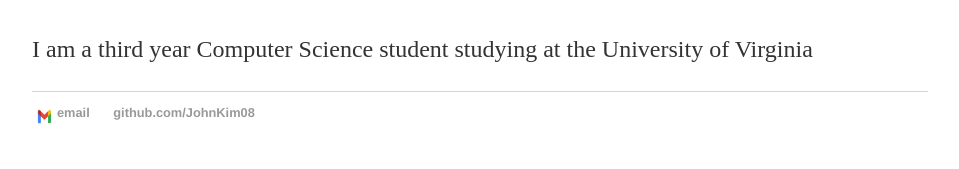
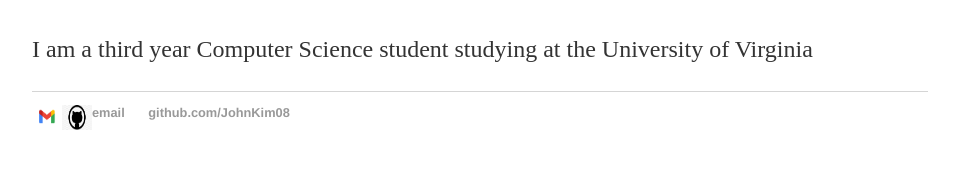
Before and after one commit to JohnKim08/JohnKim08.github.io, a Jekyll site: the page built from index.html, in a window 1280 px wide. Shown: the part 164-333 px from the top of the page, without its empty margins (160-1119 px from the left). Built offline with Jekyll 4.4.1, drawn with Linux system fonts in a browser that asks for light colours.

Commit message:
Adding two logoa

```diff
--- a/_layouts/default.html
+++ b/_layouts/default.html
@@ -21,8 +21,9 @@
 			</div><!-- /.container -->
 			<footer>
 	    		<ul>
-					<img src="/JohnKim08.github.io/pictures/Gmail-logo.png" alt="GMAIL Logo" width="25" height="25">
-	        		<li><a href="mailto:jjk3crr@virginia.edu">email</a></li>
+					<img src="/JohnKim08.github.io/pictures/Gmail-logo.png" alt="GMAIL Logo" width="30" height="25">
+					<li><a href="mailto:jjk3crr@virginia.edu">email</a></li>
+					<img src="/JohnKim08.github.io/pictures/githublogo.jpg" alt= "Github" width="30" height = "25">
 	        		<li><a href="https://github.com/JohnKim08">github.com/JohnKim08</a></li>
 				</ul>
 			</footer>
```
